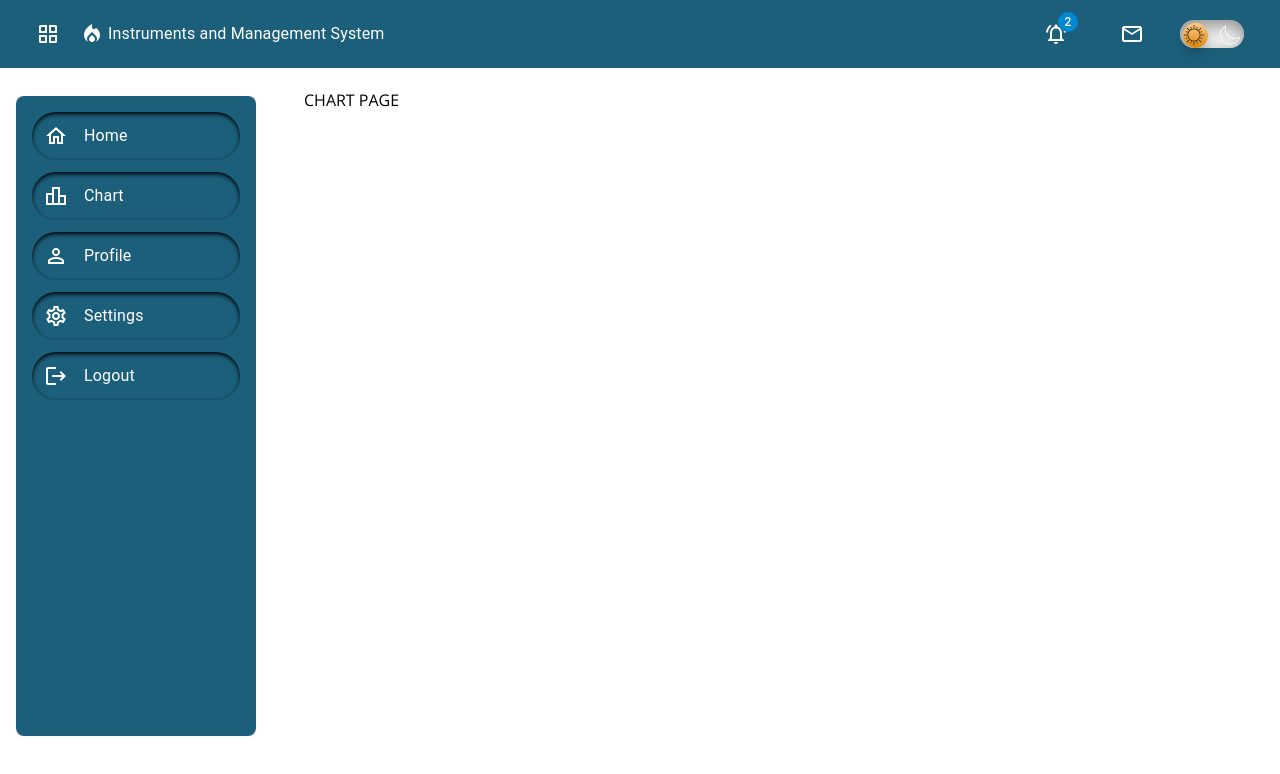
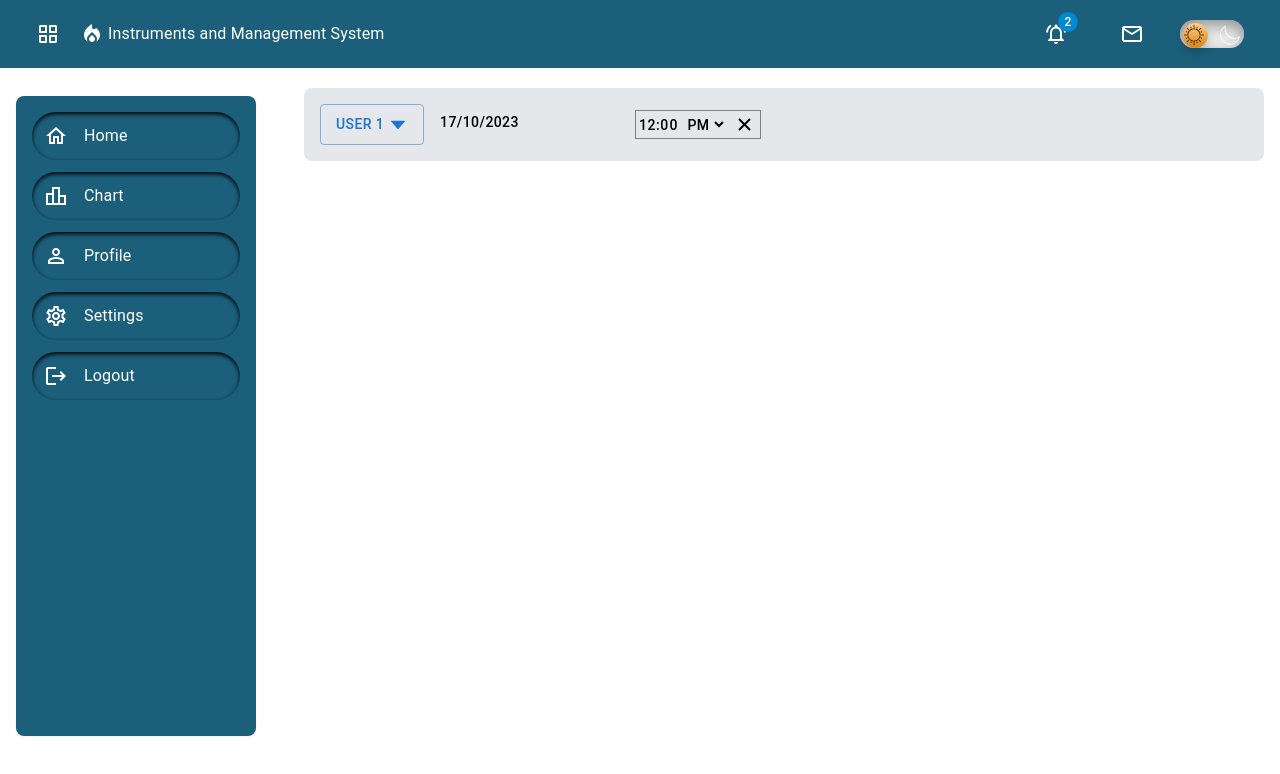
Before and after one commit to BilhaqAD07/fms-kedaireka, a Next.js app: page /Chart in a window 1280 px wide. Shown: the top 774 px of the page. Built offline with nearby package versions, Linux system fonts and the light colour scheme.

Commit message:
commit Chart

```diff
--- a/package.json
+++ b/package.json
@@ -27,10 +27,12 @@
     "next-themes": "^0.2.1",
     "postcss": "8.4.29",
     "react": "18.2.0",
+    "react-datepicker": "^4.18.0",
     "react-dom": "18.2.0",
     "react-icons": "^4.11.0",
     "react-konva": "^18.2.10",
     "react-router-dom": "^6.16.0",
+    "react-time-picker": "^6.5.1",
     "styled-components": "^5.3.11",
     "tailwindcss": "3.3.3",
     "typescript": "5.2.2"
--- a/src/app/Chart/page.tsx
+++ b/src/app/Chart/page.tsx
@@ -2,13 +2,116 @@
 
 import BaseLayout from '@/components/baseLayout'
 import React from 'react'
+import Button from '@mui/material/Button';
+import { useState } from 'react';
+import { AiOutlineCaretDown } from 'react-icons/ai';
+import Popover from '@mui/material/Popover';
+import DatePicker from 'react-datepicker';
+import 'react-datepicker/dist/react-datepicker.css';
+import TimePicker from 'react-time-picker';
+import 'react-time-picker/dist/TimePicker.css';
 
 function Chart() {
+
+  const [anchorEl, setAnchorEl] = useState(null);
+  const [isIconRotated, setIsIconRotated] = useState(false);
+  const [selectedUser, setSelectedUser] = useState('User 1');
+  const [selectedDate, setSelectedDate] = useState(new Date());
+  const [selectedTime, setSelectedTime] = useState('12:00');
+
+  const handleClick = (event) => {
+    setIsIconRotated(!isIconRotated);
+    setAnchorEl(event.currentTarget);
+  };
+
+  const handleClose = () => {
+    setAnchorEl(null);
+    setIsIconRotated(!isIconRotated);
+  };
+
+  const handleUserClick = (user) => {
+    setSelectedUser(user);
+    handleClose();
+  };
+
+  const handleDateChange = (date) => {
+    setSelectedDate(date);
+  };
+
+  const handleTimeChange = (time) => {
+    setSelectedTime(time);
+  };
+
+  const open = Boolean(anchorEl);
+  const id = open ? 'user-popover' : undefined;
+
   return (
     <BaseLayout>
-      <div>
-        <h2>CHART PAGE</h2>
+    <main>
+      <div className="bg-gray-200 dark:bg-secondary_dark text-black dark:text-white rounded-lg p-4">
+          <ul className='flex'>
+            <Button className='hover:bg-gray-300 dark:hover:bg-gray-500 text-black dark:text-white border-black dark:border-white'
+                    variant="outlined"
+                    onClick={handleClick}
+                    aria-describedby={id}>
+              {selectedUser}
+              <AiOutlineCaretDown
+              className={` ${isIconRotated ?`rotate-180` :''} ml-1 duration-200 `}
+              size={20}/>
+            </Button>
+            <ul className='flex ml-2 '>
+            <Button className='hover:bg-gray-300 dark:hover:bg-gray-500 text-black dark:text-white border-black dark:border-white'>
+              <div className='flex border-black dark:border-white'>
+                <DatePicker
+                  className='outline-none bg-transparent bg-gray-200 dark:bg-secondary_dark text-black dark:text-white'
+                  selected={selectedDate}
+                  onChange={handleDateChange}
+                  dateFormat="dd/MM/yyyy"
+                />
+                <TimePicker
+                  className='outline-none bg-transparent bg-gray-200 dark:bg-secondary_dark text-black dark:text-white'
+                  value={selectedTime}
+                  onChange={handleTimeChange}
+                  disableClock={true}
+                  style={{ border: 'none' }}
+                />
+              </div>
+            </Button>
+            </ul>
+          </ul>
       </div>
+      <Popover
+          id={id}
+          open={open}
+          anchorEl={anchorEl}
+          onClose={handleClose}
+          anchorOrigin={{
+            vertical: 'bottom',
+            horizontal: 'left',
+          }}
+          transformOrigin={{
+            vertical: 'top',
+            horizontal: 'left',
+          }}
+          className='mt-2 ml-1'
+        >
+          <div className='flex flex-col bg-gray-200 dark:bg-secondary_dark text-black dark:text-white'
+          style={{ padding: '16px' }}>
+            <Button className='hover:bg-gray-300 dark:hover:bg-gray-500 text-black dark:text-white'
+            onClick={() => handleUserClick('User Baru')}>
+              User Baru
+            </Button>
+            <Button className='hover:bg-gray-300 dark:hover:bg-gray-500 text-black dark:text-white'
+            onClick={() => handleUserClick('User Lama')}>
+              User Lama
+            </Button>
+            <Button className='hover:bg-gray-300 dark:hover:bg-gray-500 text-black dark:text-white'
+            onClick={() => handleUserClick('User Sepuh')}>
+              User Sepuh
+            </Button>
+          </div>
+        </Popover>
+    </main>
     </BaseLayout>
   )
 }
```
Also changed, not shown: 1 other file (tests, documents, lock files or other folders).
